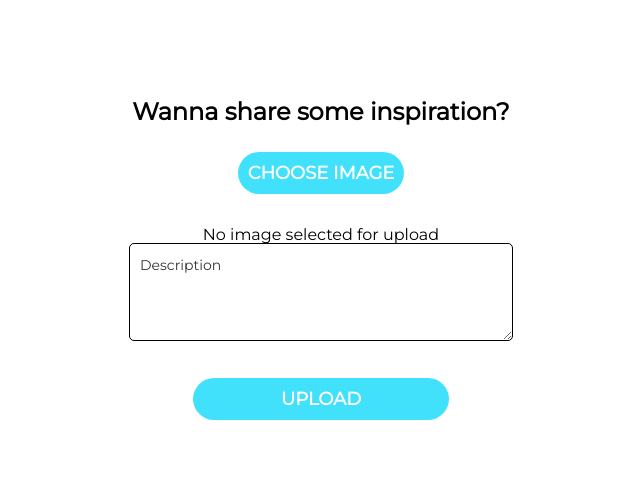
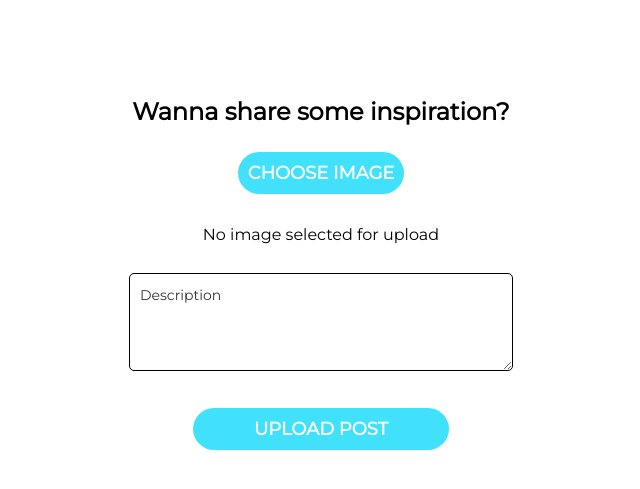
Before and after one commit to Kobo-one/PHP-Inspiration-hunter, a PHP site: page /upload.php in a window 1280 px wide. Shown: the part 59-548 px from the top of the page, without its empty margins (319-959 px from the left). Run offline with PHP 8.4, Linux system fonts and the light colour scheme.

Commit message:
Lay-out upload.php adjusted #2

```diff
--- a/style/style.css
+++ b/style/style.css
@@ -278,9 +278,11 @@ strong {
 	text-align: center;
     margin-top: 100px;
 }
-
 input[type=file]{
-    opacity: 0;
+    opacity:0;
+}
+.preview {
+    margin-bottom:30px;
 }
 
 
--- a/upload.php
+++ b/upload.php
@@ -60,7 +60,7 @@
 
                 <form action="" method="post" enctype="multipart/form-data">
                 <div class="formfield">
-                    <label for="image_upload" class='button'>Choose image</label>
+                    <label for="image_upload" class="button">Choose image</label>
                     <input type="file" name="image" id="image_upload" accept=".jpg, .jpeg, .png">
                 </div>
                 <div class="preview">
@@ -70,7 +70,7 @@
 					<textarea name="description" id="description" rows="4" placeholder="Description"></textarea>
 				</div>
                 <div class="formfield">
-                    <input type="submit" value="Upload" name="submit" class="button">
+                    <input type="submit" value="Upload post" name="submit" class="button">
                 </div>
 
                 </form>
```
